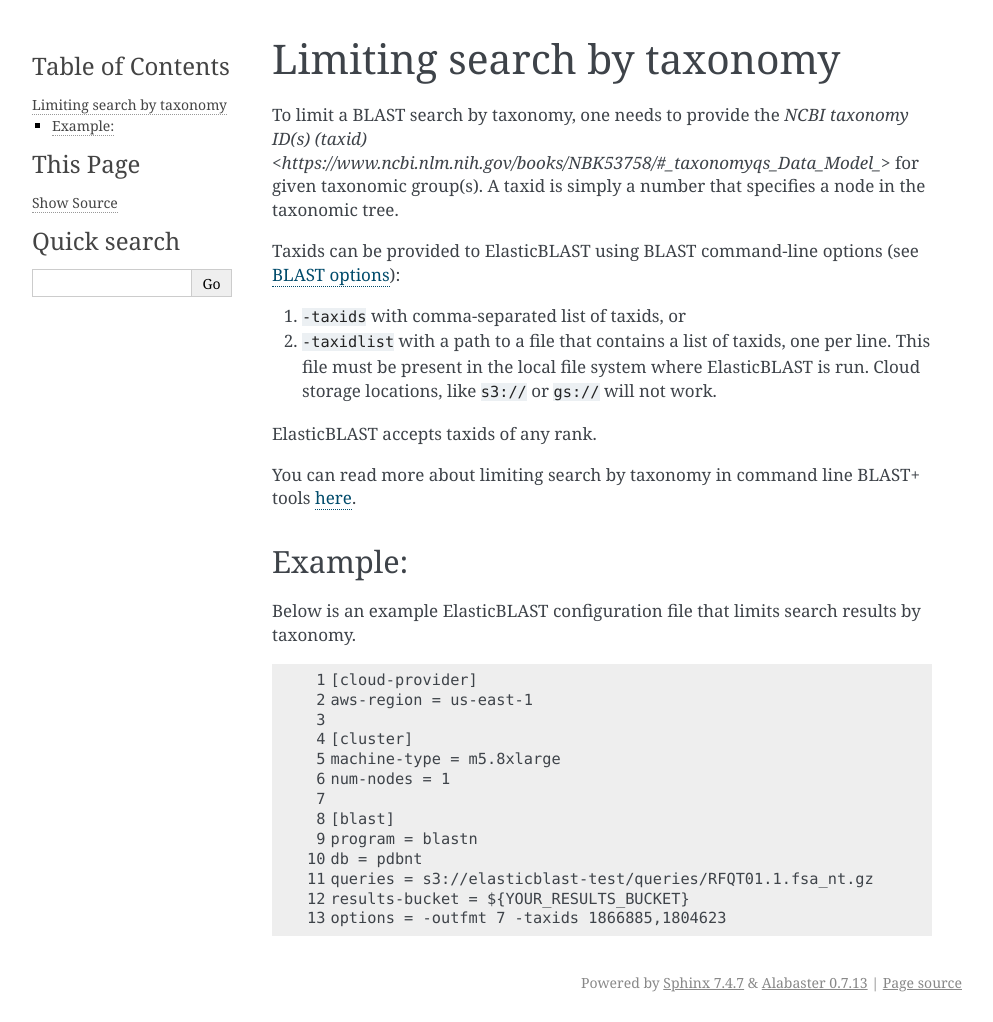
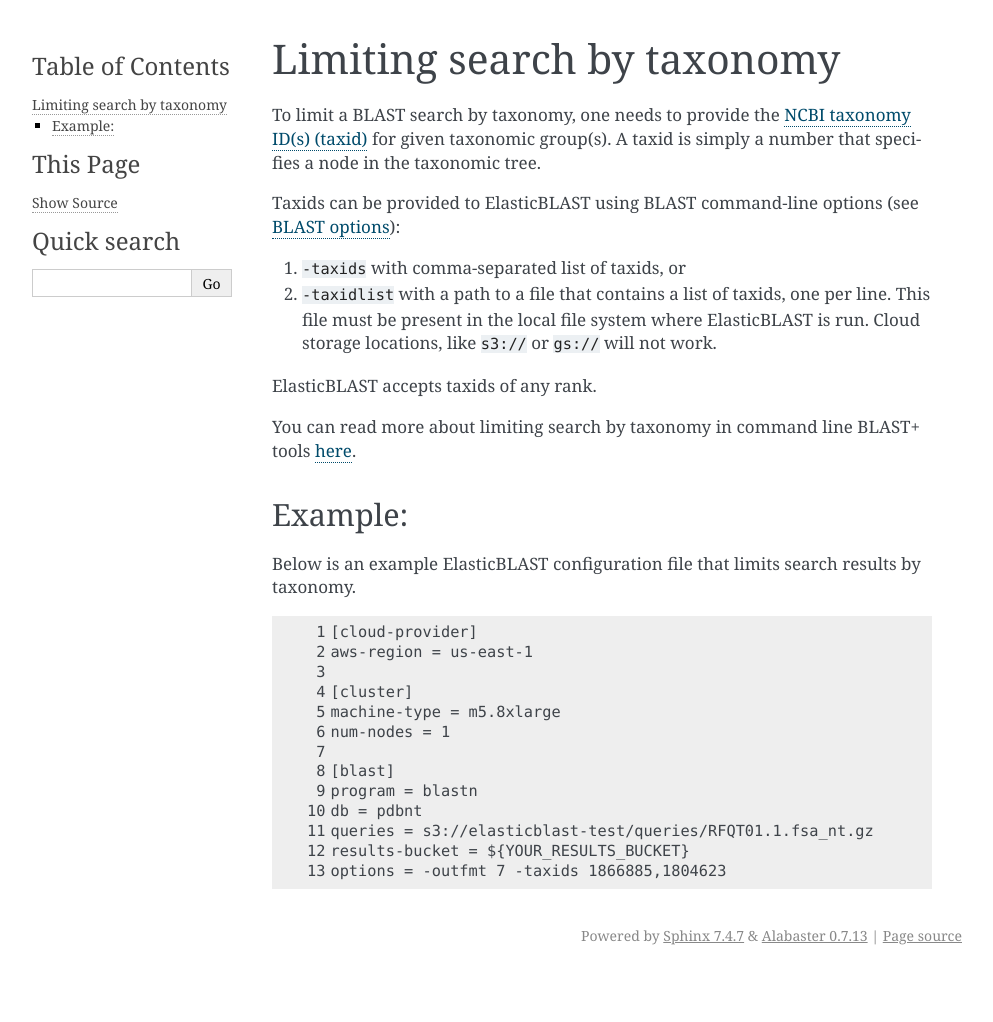
Before and after one commit to ncbi/elastic-blast-docs, a Sphinx documentation site: the page built from docs/source/taxid-filtering.rst, in a window 1280 px wide. Shown: the whole page, without its empty margins (148-1141 px from the left). Built offline with Sphinx 7.4.7, drawn with Linux system fonts in a browser that asks for light colours; after the commit the page ends 975 px from its top, so only the background shows below that.

Commit message:
Fixed typo

```diff
--- a/docs/source/taxid-filtering.rst
+++ b/docs/source/taxid-filtering.rst
@@ -3,7 +3,7 @@
 Limiting search by taxonomy
 ===========================
 
-To limit a BLAST search by taxonomy, one needs to provide the `NCBI taxonomy ID(s) (taxid) <https://www.ncbi.nlm.nih.gov/books/NBK53758/#_taxonomyqs_Data_Model_>` for given taxonomic group(s). A taxid is simply a number that specifies a node in the taxonomic tree.
+To limit a BLAST search by taxonomy, one needs to provide the `NCBI taxonomy ID(s) (taxid) <https://www.ncbi.nlm.nih.gov/books/NBK53758/#_taxonomyqs_Data_Model_>`_ for given taxonomic group(s). A taxid is simply a number that specifies a node in the taxonomic tree.
 
 Taxids can be provided to ElasticBLAST using BLAST command-line options (see :ref:`BLAST options <elb_blast_options>`):
 
```
